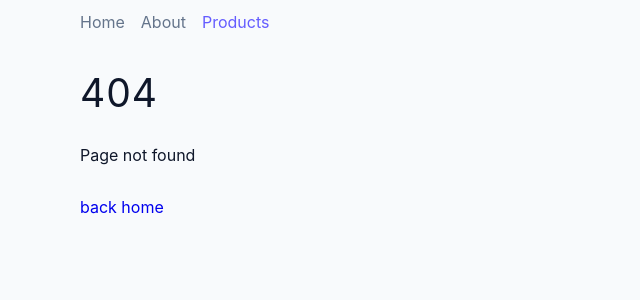
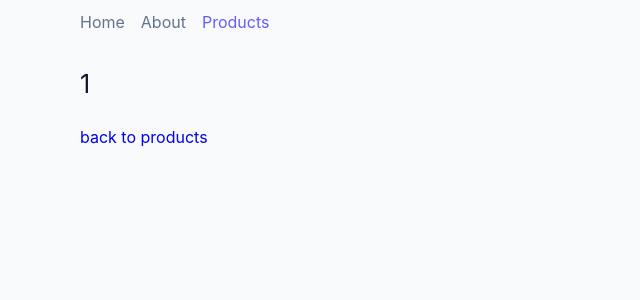
Before and after one commit to livos/jsc-react-router-6, a React (Create React App) app: page /products/1 in a window 1280 px wide. Before the commit this address had no page. Shown: the top 300 px of the page, without its empty margins (0-640 px from the left). Built offline with nearby package versions, Linux system fonts and the light colour scheme.

Commit message:
URL params

```diff
--- a/src/App.js
+++ b/src/App.js
@@ -4,6 +4,7 @@ import About from "./pages/About";
 import Products from "./pages/Products";
 import Error from "./pages/Error";
 import SharedLayout from "./pages/SharedLayout";
+import SingleProduct from "./pages/SingleProduct";
 
 function App() {
   return (
@@ -13,6 +14,7 @@ function App() {
           <Route index element={<Home />} />
           <Route path="about" element={<About />} />
           <Route path="products" element={<Products />} />
+          <Route path="products/:productId" element={<SingleProduct />} />
           <Route path="*" element={<Error />} />
         </Route>
       </Routes>
--- a/src/pages/SingleProduct.js
+++ b/src/pages/SingleProduct.js
@@ -1,7 +1,11 @@
+import { Link, useParams } from "react-router-dom";
+
 const SingleProduct = () => {
+  const { productId } = useParams();
   return (
-    <section className='section product'>
-      <h2>single product</h2>
+    <section className="section product">
+      <h4>{productId}</h4>
+      <Link to="/products">back to products</Link>
     </section>
   );
 };
```
